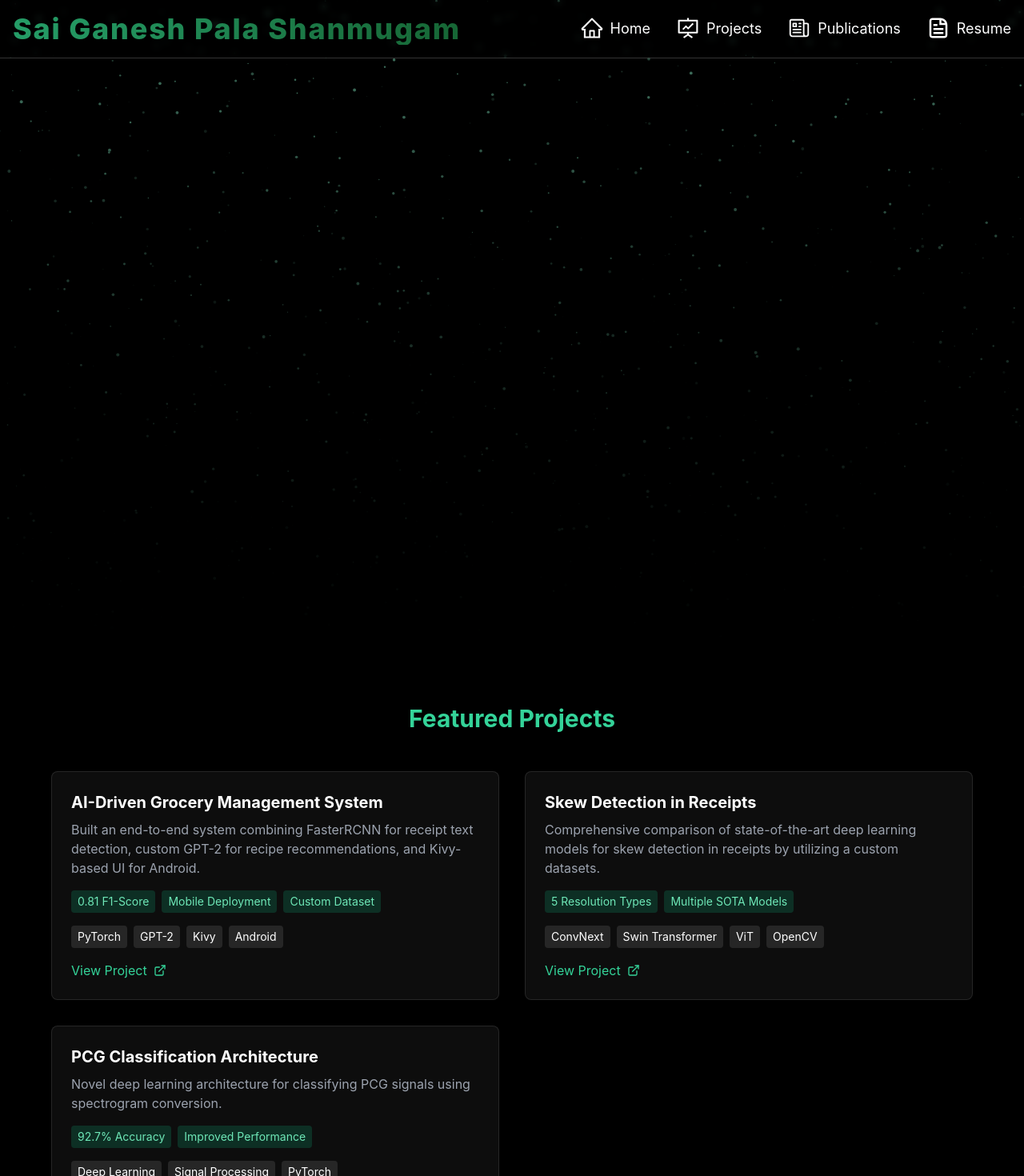
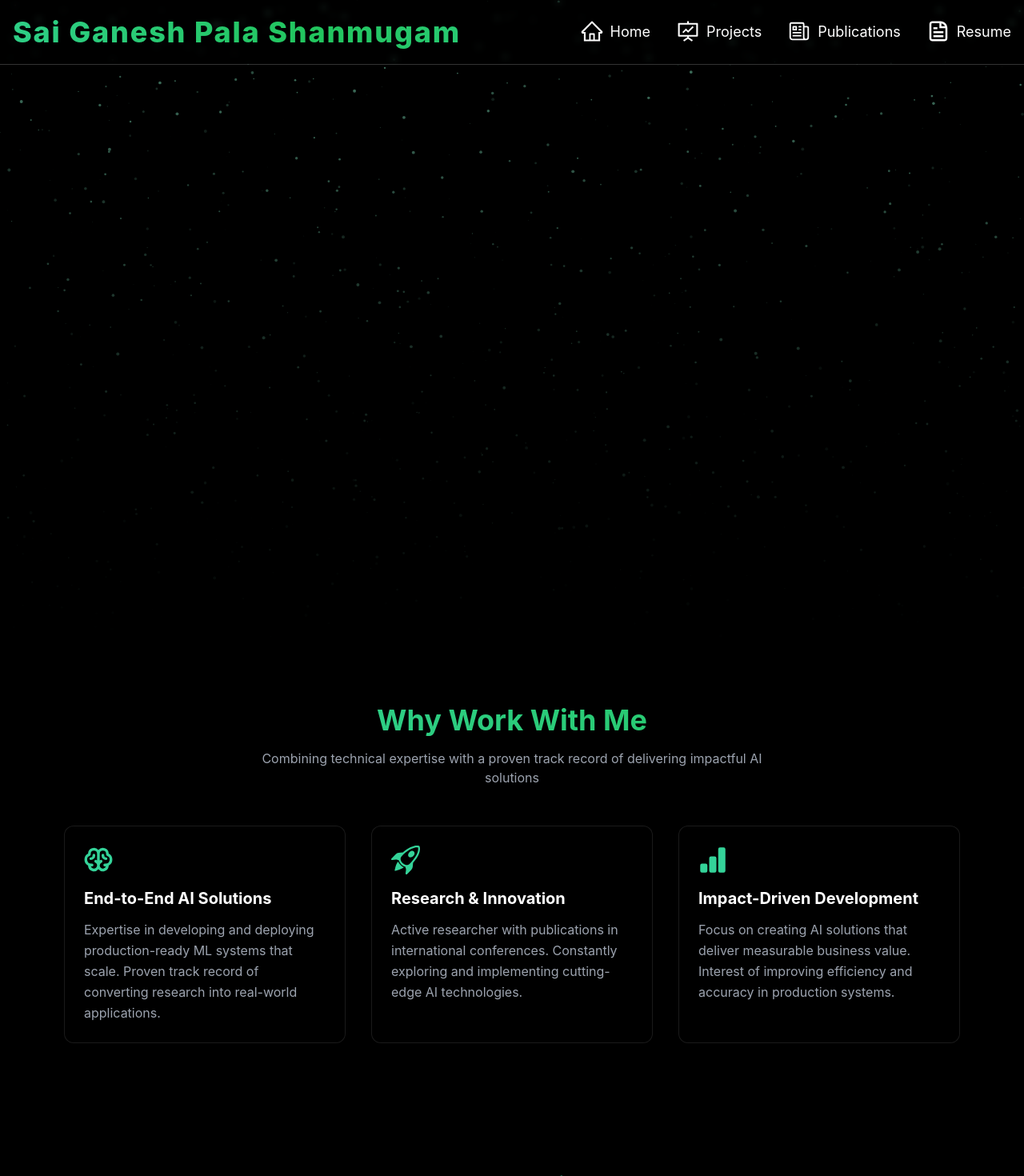
Before and after one commit to SaiGaneshPS/AI_Portfolio, a React (Create React App) app: page / in a window 1280 px wide. Shown: the top 1470 px of the page at 80% size. Built offline with nearby package versions, Linux system fonts and the light colour scheme.

Commit message:
updated resume

```diff
--- a/src/components/Portfolio.jsx
+++ b/src/components/Portfolio.jsx
@@ -13,6 +13,11 @@ import { TbDeviceVisionPro } from "react-icons/tb";
 import { GiComputerFan } from "react-icons/gi";
 import { Menu, X } from 'lucide-react';
 import StarBackground from './StarBackground';
+import {
+  BsRocketTakeoff,
+  BsBarChartFill
+} from "react-icons/bs";
+import { PiBrainBold } from "react-icons/pi";
 
 const Portfolio = () => {
   const [isMobileMenuOpen, setIsMobileMenuOpen] = useState(false);
@@ -32,6 +37,23 @@ const Portfolio = () => {
         staggerChildren: 0.1
       }
     }
+  };
+
+  const FeatureCard = ({ icon, title, description }) => {
+    return (
+      <div className="p-6 rounded-xl border border-white/10 bg-black/50 backdrop-blur-sm
+                 hover:border-emerald-500/50 transition-all duration-300 hover:-translate-y-1">
+        <div className="text-emerald-400 text-4xl mb-4 transition-transform duration-200 hover:scale-110">
+          {icon}
+        </div>
+        <h3 className="text-xl font-bold mb-3 text-white">
+          {title}
+        </h3>
+        <p className="text-gray-400 leading-relaxed">
+          {description}
+        </p>
+      </div>
+    );
   };
 
   // Projects data with your actual GitHub links
@@ -114,14 +136,16 @@ const Portfolio = () => {
 
       {/* Modified Header/Nav */}
       <nav className="fixed w-full py-2 bg-transparent backdrop-blur-sm border-b border-white/20 z-50">
-        <div className="max-w-7xl mx-auto px-4 py-2">
+        <div className="max-w-7xl mx-auto px-4 py-1">
           {/* Main header row */}
           <div className="flex justify-between items-center">
             {/* Name Section - Responsive text size */}
-            <span className="text-xl sm:text-2xl md:text-4xl font-extrabold text-transparent bg-clip-text bg-gradient-to-r from-emerald-400 to-green-800 tracking-wider transform transition-all duration-500 leading-tight ease-in-out hover:scale-110 animate-gradient">
-            <span className="block md:inline">Sai Ganesh </span>
-            <span className="block md:inline">Pala Shanmugam</span>
-            </span>
+            <div className="h-auto min-h-[2rem] flex items-center">
+            <h1 className="text-xl sm:text-2xl md:text-4xl font-extrabold text-transparent bg-clip-text bg-gradient-to-r from-emerald-400 via-green-500 to-emerald-400 tracking-wider transform transition-all duration-500 leading-relaxed hover:scale-110 animate-gradient py-2">
+              <span className="inline-block">Sai Ganesh</span>{" "}
+              <span className="inline-block">Pala Shanmugam</span>
+            </h1>
+            </div>
 
             {/* Desktop Navigation - Hidden on mobile */}
             <div className="hidden md:flex gap-8">
@@ -234,9 +258,12 @@ const Portfolio = () => {
                 AI Developer & Researcher
               </h1>
               <p className="text-lg sm:text-xl text-gray-400 mb-8 leading-relaxed text-center sm:text-left">
-                Masters in AI student at Memorial University of Newfoundland, specializing in deep learning,
-                computer vision, and NLP. Building intelligent systems that solve real-world problems.
-              </p>
+  Recent Master's graduate in Artificial Intelligence, building upon a specialized Bachelor's in AI.
+  Combining academic excellence with practical experience through research publications and internship
+  experience in computational linguistics. Strong foundation in computer vision, NLP, and deep learning,
+  with a particular talent for troubleshooting complex ML systems. Ready to transition from academic
+  success to creating impactful AI solutions in industry.
+</p>
               {/* Social links - Centered on mobile */}
               <div className="flex gap-6 mb-12 justify-center sm:justify-start">
                 <motion.a
@@ -292,6 +319,37 @@ const Portfolio = () => {
           </div>
         </div>
       </motion.section>
+
+      <section className="py-20 relative bg-gradient-to-b from-black/50 to-transparent">
+  <div className="max-w-6xl mx-auto px-4">
+    <div className="text-center mb-12">
+      <h2 className="text-3xl sm:text-4xl font-bold mb-4 text-transparent bg-clip-text bg-gradient-to-r from-emerald-400 to-green-500">
+        Why Work With Me
+      </h2>
+      <p className="text-gray-400 max-w-2xl mx-auto">
+        Combining technical expertise with a proven track record of delivering impactful AI solutions
+      </p>
+    </div>
+
+    <div className="grid md:grid-cols-3 gap-8">
+      <FeatureCard
+        icon={<PiBrainBold />}
+        title="End-to-End AI Solutions"
+        description="Expertise in developing and deploying production-ready ML systems that scale. Proven track record of converting research into real-world applications."
+      />
+      <FeatureCard
+        icon={<BsRocketTakeoff />}
+        title="Research & Innovation"
+        description="Active researcher with publications in international conferences. Constantly exploring and implementing cutting-edge AI technologies."
+      />
+      <FeatureCard
+        icon={<BsBarChartFill />}
+        title="Impact-Driven Development"
+        description="Focus on creating AI solutions that deliver measurable business value. Interest of improving efficiency and accuracy in production systems."
+      />
+    </div>
+  </div>
+</section>
 
       {/* Projects Section */}
       <motion.section
--- a/src/index.css
+++ b/src/index.css
@@ -63,12 +63,18 @@ code {
 }
 
 @keyframes gradient {
-  0% { background-position: 0% 50%; }
-  50% { background-position: 100% 50%; }
-  100% { background-position: 0% 50%; }
+  0% {
+    background-position: 0% 50%;
+  }
+  50% {
+    background-position: 100% 50%;
+  }
+  100% {
+    background-position: 0% 50%;
+  }
 }
 
 .animate-gradient {
-  background-size: 200% 200%;
-  animation: gradient 15s ease infinite;
+  background-size: 200% auto;
+  animation: gradient 3s ease infinite;
 }
```
Also changed, not shown: 2 other files (tests, documents, lock files or other folders).
